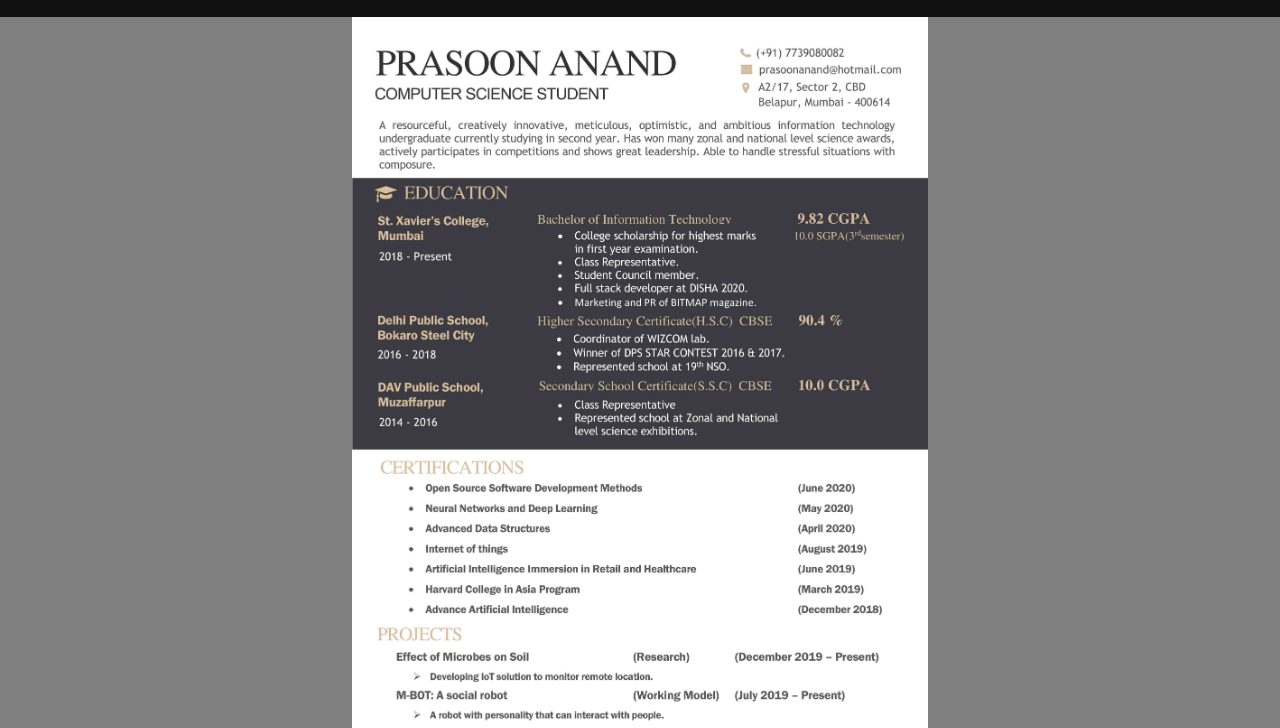
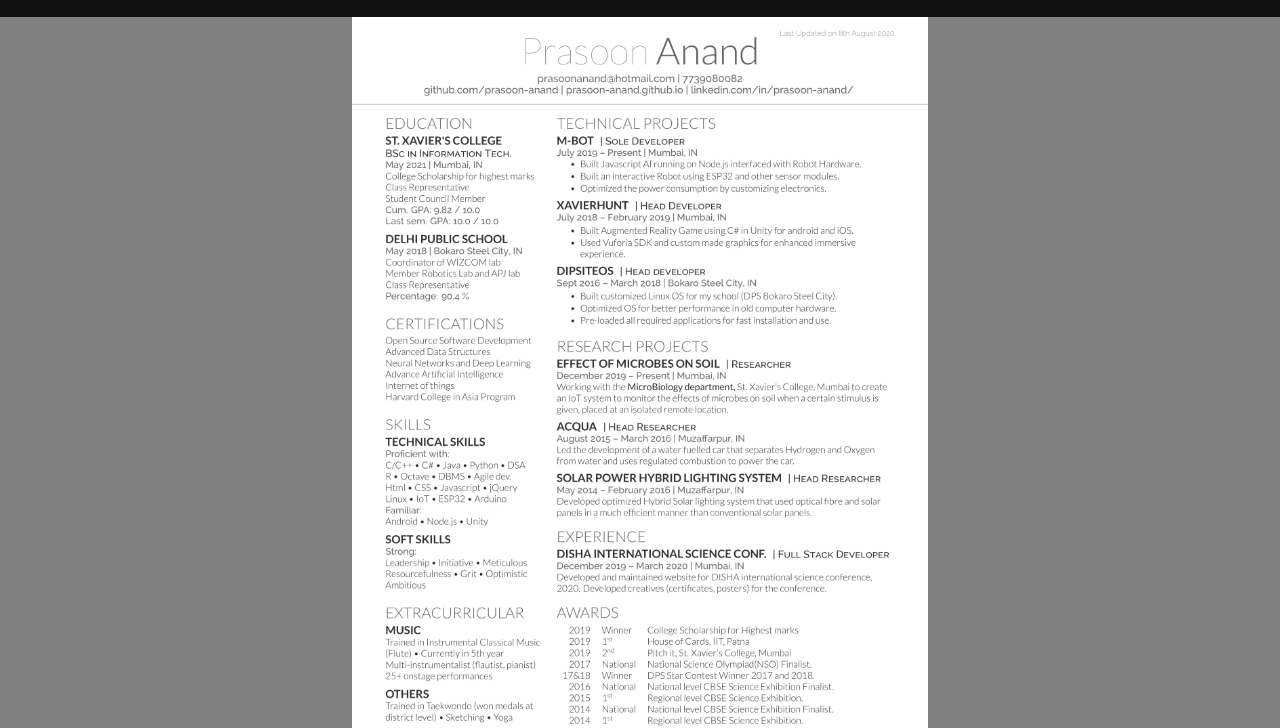
Before and after one commit to prasoon-anand/prasoon-anand.github.io, a plain HTML site: page resume.html in a window 1280 px wide. Shown: the part 73-801 px from the top of the page. Drawn offline with nearby package versions, Linux system fonts and the light colour scheme.

Commit message:
new Resume change

```diff
--- a/resume.html
+++ b/resume.html
@@ -47,8 +47,8 @@
 </div>
 </header>
 <section id="resume">
-<img src="assets/img/res1.jpg" class="im"><br>
-<img src="assets/img/res2.jpg" class="im">
+<img src="assets/img/Resume.jpg" class="im"><br>
+<!-- <img src="assets/img/res2.jpg" class="im"> -->
 </section>
 <script src=assets/vendor/jquery/jquery.min.js></script>
 <script src=assets/vendor/bootstrap/js/bootstrap.bundle.min.js></script>
```
